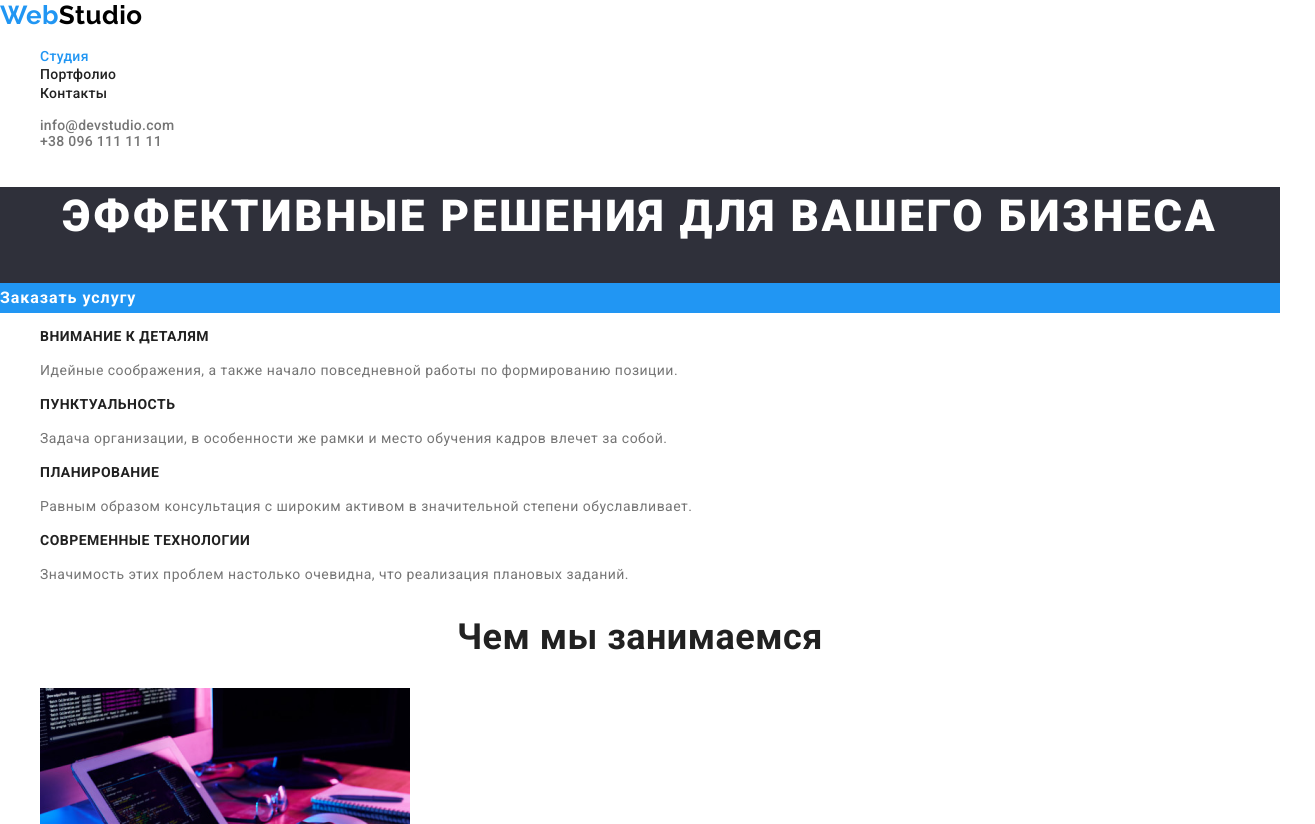
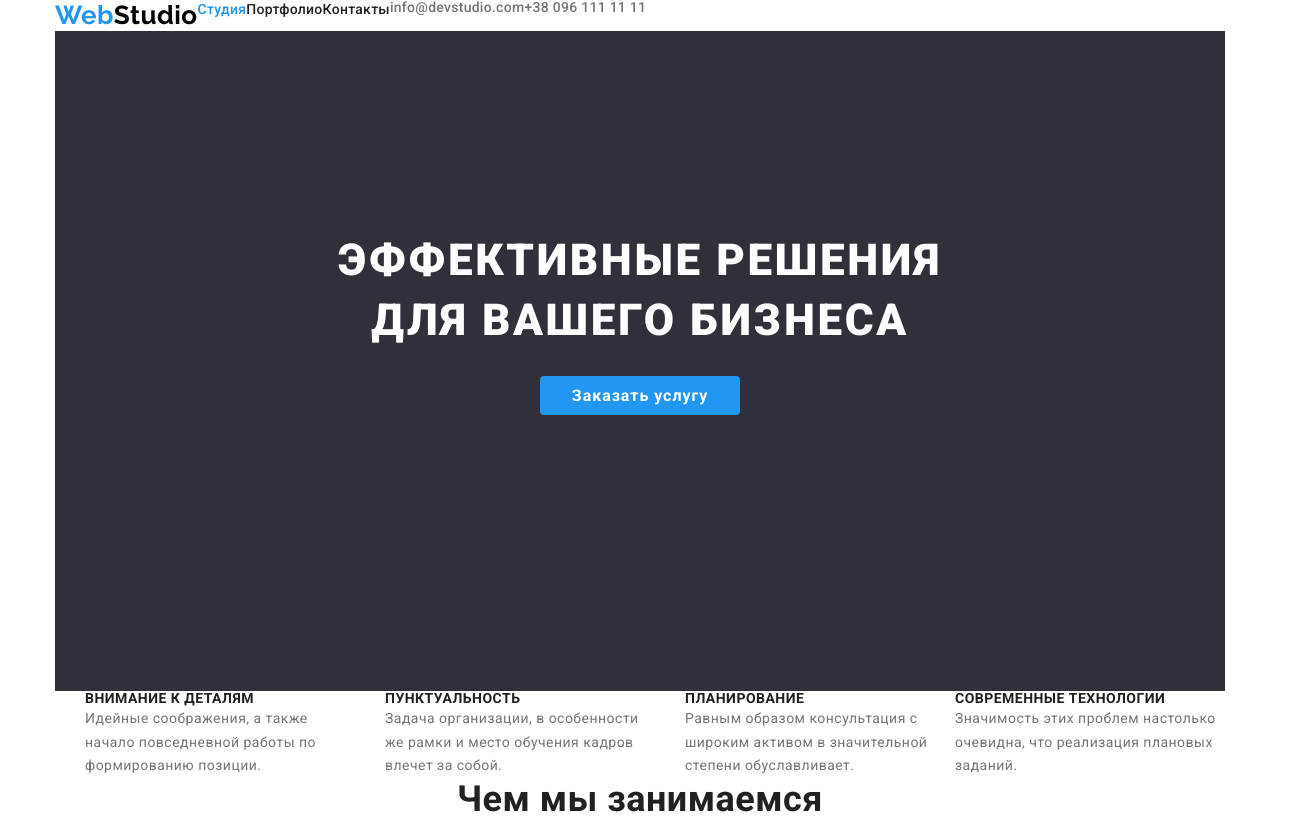
Before and after one commit to Zombik007/goit-markup-hw-03, a plain HTML site: page index.html in a window 1280 px wide. Shown: the top 824 px of the page, 1315 px wide, since content can reach past the window. Drawn offline with nearby package versions, Linux system fonts and the light colour scheme.

Commit message:
Додає Flex

```diff
--- a/css/styles.css
+++ b/css/styles.css
@@ -16,6 +16,20 @@ body {
   letter-spacing: 0.03em;
 }
 
+section {
+  margin: 0;
+  padding: 0;
+}
+
+h1,
+h2,
+h3,
+p,
+ul {
+  margin: 0;
+  padding: 0;
+}
+
 /* Убирается подчеркивание ссылок */
 a {
   text-decoration: none;
@@ -24,6 +38,14 @@ a {
 /* Убираются точки для маркированного списка */
 li {
   list-style: none;
+}
+
+.container {
+  max-width: 1200px;
+  padding-left: 15px;
+  padding-right: 15px;
+  margin-left: auto;
+  margin-right: auto;
 }
 
 /* Общие стили для Logo */
@@ -43,6 +65,22 @@ li {
 .logo-header-studio {
   color: #000;
 }
+
+.header,
+.header-contacts,
+.header-nav,
+.header-list,
+.features-list,
+.occupation-list,
+.team-list,
+.filter-list,
+.projects-list {
+  display: flex;
+}
+
+/* .header {
+  justify-content: baseline;
+} */
 
 /* Общие стили для отображения текста ссылок в шапке */
 .header-text {
@@ -84,6 +122,9 @@ li {
 /* Стили главного раздела страницы "Студия" */
 /* Фоновый цвет секции "Герой" */
 .hero {
+  padding-top: 200px;
+  padding-bottom: 280px;
+  text-align: center;
   background: #2f303a;
 }
 
@@ -95,18 +136,30 @@ li {
   text-align: center;
   letter-spacing: 0.06em;
   text-transform: uppercase;
+  max-width: 696px;
+  margin-left: auto;
+  margin-right: auto;
+  margin-top: 0;
+  margin-bottom: 30px;
   color: var(--color-white);
 }
 
 /* Стили кнопки секции "Герой" */
 .hero-link {
   line-height: 30px;
-  display: flex;
   align-items: center;
   text-align: center;
   letter-spacing: 0.06em;
   color: var(--color-white);
   background-color: var(--accent-color);
+  padding: 10px 32px;
+  cursor: pointer;
+  max-width: 200px;
+  margin-left: auto;
+  margin-right: auto;
+  margin-top: 0;
+  margin-bottom: 200px;
+  border-radius: 4px;
 }
 
 /* Стили для "невидимых" заголовков */
@@ -116,6 +169,10 @@ li {
   width: 1px;
   height: 1px;
   margin: -1px;
+}
+
+.features-item:not(:last-child) {
+  margin-left: 30px;
 }
 
 /* Стили заголовков раздела "Особенности" */
@@ -131,7 +188,12 @@ li {
   font-weight: 400;
   font-size: 14px;
   line-height: 1.71em;
+  max-width: 270px;
 }
+
+/* .occupation-list {
+  display: flex;
+} */
 
 /* Стили заголовка раздела "Чем мы занимаемся" */
 .occupation-caption {
@@ -140,6 +202,14 @@ li {
   text-align: center;
   color: var(--text-caption-color);
 }
+
+.occupation-item {
+  margin: 30px;
+}
+
+/* .team-list {
+  display: flex;
+} */
 
 /* Стили заголовков раздела "Наша команда" */
 .team-caption {
@@ -197,7 +267,7 @@ li {
   color: rgba(255, 255, 255, 0.6);
 }
 
-/* CSS страницы портфолио */
+/* ===================== CSS страницы портфолио ===================== */
 
 /* Стили кнопок фильтра */
 .filter-item {
@@ -205,6 +275,7 @@ li {
   line-height: 26px;
   text-align: center;
   color: var(--text-caption-color);
+  cursor: pointer;
 }
 
 /* Стили кнопок при наведении */
--- a/index.html
+++ b/index.html
@@ -22,6 +22,7 @@
     <link rel="stylesheet" href="./css/styles.css" />
   </head>
   <body>
+    <div class="container">
       <!-- Шапка сайта -->
       <header class="header">
         <nav class="header-nav">
@@ -30,18 +31,20 @@
             ><span class="logo-text logo-header-studio">Studio</span>
           </a>
 
-        <ul>
-          <li>
+          <ul class="header-list">
+            <li class="header-item">
               <a class="current header-text header-nav-link" href="./index.html"
                 >Студия</a
               >
             </li>
-          <li>
+            <li class="header-item">
               <a class="header-text header-nav-link" href="./portfolio.html"
                 >Портфолио</a
               >
             </li>
-          <li><a class="header-text header-nav-link" href="">Контакты</a></li>
+            <li class="header-item">
+              <a class="header-text header-nav-link" href="">Контакты</a>
+            </li>
           </ul>
         </nav>
 
@@ -86,8 +89,8 @@
             <li class="features-item">
               <h3 class="features-caption">Пунктуальность</h3>
               <p class="features-text">
-              Задача организации, в особенности же рамки и место обучения кадров
-              влечет за собой.
+                Задача организации, в особенности же рамки и место обучения
+                кадров влечет за собой.
               </p>
             </li>
             <li class="features-item">
@@ -212,7 +215,10 @@
               </a>
             </li>
             <li class="footer-list-item">
-            <a class="footer-text footer-contacts-tel" href="tel:+380961111111">
+              <a
+                class="footer-text footer-contacts-tel"
+                href="tel:+380961111111"
+              >
                 +38 096 111 11 11
               </a>
             </li>
@@ -220,5 +226,6 @@
         </address>
       </footer>
       <!-- /Подвал этой страницы -->
+    </div>
   </body>
 </html>
```
Also changed, not shown: portfolio.html (+69 -19 lines). Lines whose indentation alone changed are shown as unchanged.
